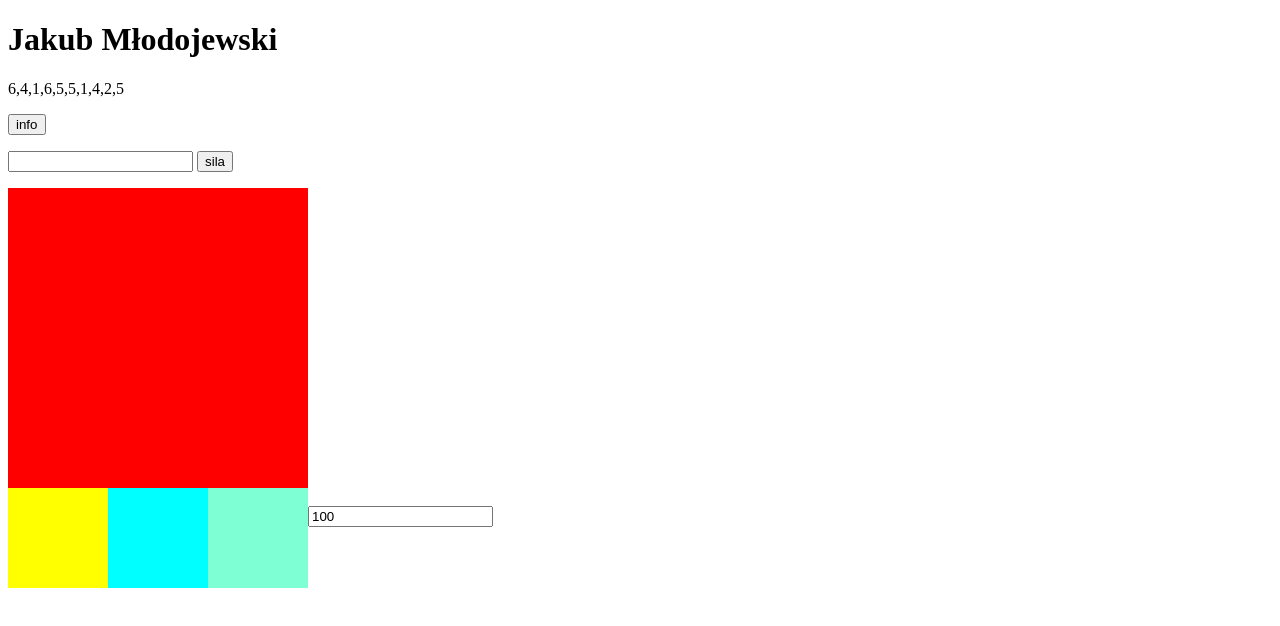
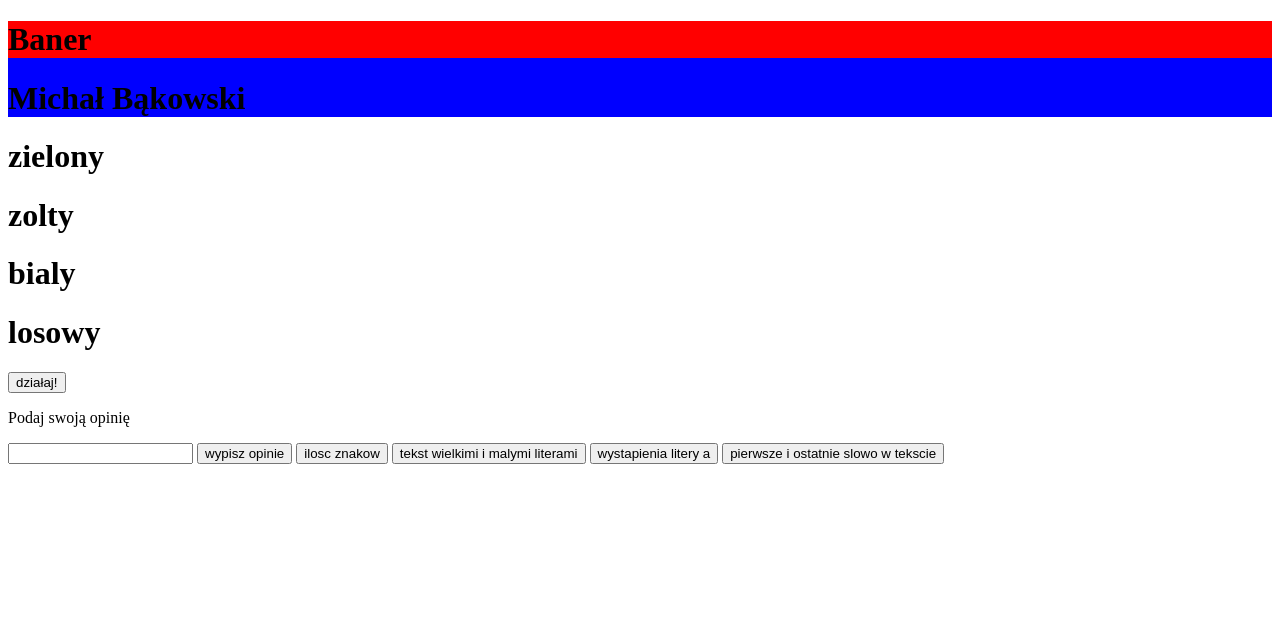
Before and after one commit to Mlodyy1/mlodyy1.github.io, a plain HTML site: page index.html in a window 1280 px wide. Drawn offline with Linux system fonts and the light colour scheme.

Commit message:
Update index.html

```diff
--- a/index.html
+++ b/index.html
@@ -1,3 +1,4 @@
+
 <!DOCTYPE html>
 <html lang="en">
 <head>
@@ -5,145 +6,91 @@
     <meta name="viewport" content="width=device-width, initial-scale=1.0">
     <title>Document</title>
     <style>
-        #duzy{
+        #naglowek {
+            background-color: blue;
+        }
+        #baner {
             background-color: red;
-            width: 300px;
-            height: 300px;
-        }
-        #maly1,#maly2,#maly3{
-            width: 100px;
-            height: 100px;
-            float: left;
-        }
-        #maly1{
-            background-color: yellow;
-        }
-        #maly2{
-            background-color: aqua;
-        }
-        #maly3{
-            background-color: aquamarine;
         }
     </style>
 </head>
 <body>
-    <h1 id="nazw">Jakub Młodojewski</h1>
-    <p id="oceny"></p>
-    <input type="button" value="info" onclick="info_oceny()">
-    <p id="oceny_info"></p>
-    <input type="password" name="" id="haslo">
-    <input type="button" value="sila" onclick="sprawdzsile()">
-    <p id="sila"></p>
-    <p id="tech19"></p>
-    <div id="duzy"></div>
-    <div id="maly1" onmouseover="zmienkolorduzego('yellow')" onmouseout="zmienkolorduzego('red')"></div>
-    <div id="maly2" onmouseover="zmienksztalt('50%')" onmouseout="zmienksztalt('0%')"></div>
-    <div id="maly3" onmouseover="zmienkolornazw('yellow')" onmouseout="zmienkolornazw('black')"></div><br>
-    <input type="number" name="" id="procent" value="100" onkeyup="procenty()">
     <script>
-        let ocena1 = Math.floor(Math.random()*6)+1
-        let ocena2 = Math.floor(Math.random()*6)+1
-        let ocena3 = Math.floor(Math.random()*6)+1
-        let ocena4 = Math.floor(Math.random()*6)+1
-        let ocena5 = Math.floor(Math.random()*6)+1
-        let ocena6 = Math.floor(Math.random()*6)+1
-        let ocena7 = Math.floor(Math.random()*6)+1
-        let ocena8 = Math.floor(Math.random()*6)+1
-        let ocena9 = Math.floor(Math.random()*6)+1
-        let ocena10 = Math.floor(Math.random()*6)+1
-        const oceny = [ocena1,ocena2,ocena3,ocena4,ocena5,ocena6,ocena7,ocena8,ocena9,ocena10]
-        document.getElementById("oceny").innerHTML=oceny
-        function info_oceny(){
-            let suma = 0
-            for (let i=0;i<oceny.length;i++){
-                suma+=oceny[i]
-            }
-            srednia = (suma/oceny.length).toFixed(2)
-            document.getElementById("oceny_info").innerHTML+="Średnia: "+srednia+"<br>"
-            zachowanie = oceny[oceny.length-1]
-            switch(zachowanie){
-                case 1:
-                    zachowanie = "Ndst"
-                    break;
-                case 2:
-                    zachowanie="Dop"
-                    break;
-                case 3:
-                    zachowanie="Dst"
-                    break;
-                case 4:
-                    zachowanie="Db"
-                    break;
-                case 5:
-                    zachowanie="Bdb"
-                    break;
-                case 6:
-                    zachowanie="Cel"
-                    break;
-                default:
-                    zachowanie="Blad"
-                    break;
-            }
-            document.getElementById("oceny_info").innerHTML+="Ocena z zachowania: "+zachowanie+"<br>"
-            if (oceny.includes(1)){
-                document.getElementById("oceny_info").innerHTML+="Czy promocja: Nie <br>"
-            }
-            else {
-                document.getElementById("oceny_info").innerHTML+="Czy promocja: Tak <br>"
-            }
-            let najwyzsza = Math.max(...oceny)
-            document.getElementById("oceny_info").innerHTML+="Najwysza ocena: "+najwyzsza+"<br>"
-
+        const kolorki = ["red", "blue", "yellow", "green", "purple", "rgb(12,3,223)", "rgb(11,4,220)", "rgb(220,220,200)"];
+        function kolory() {
+            const ilosc = kolorki.length;
+            const losowy = Math.floor(Math.random() * ilosc);
+            document.getElementById("info").innerHTML = `
+                Ilość kolorów: ${ilosc}<br>
+                Kolory: ${kolorki.join(", ")}<br>
+                Losowy kolor: ${kolorki[losowy]}<br>
+                Pierwszy kolor: ${kolorki[0]}<br>
+                Ostatni kolor: ${kolorki[ilosc - 1]}<br>
+            `;
+            document.getElementById("nazw").style.color = kolorki[losowy];
         }
-        function sprawdzsile(){
-            let haslo = document.getElementById("haslo").value
-            let sila = document.getElementById("sila")
-            if (haslo==""){
-                sila.style.color="red"
-                sila.innerHTML="Hasło puste"
-            }
-            else if (haslo.length<=4){
-                sila.style.color="pink"
-                sila.innerHTML="Hasło bardzo słabe"
-            }
-            else if (haslo.length >= 5 && haslo.length <= 8){
-                if (/[A-Z]/.test(haslo) && /[a-z]/.test(haslo)){
-                    sila.style.color="orange"
-                    sila.innerHTML="Hasło średnie"
-                }
-                else {
-                    sila.style.color="yellow"
-                    sila.innerHTML="Hasło słabe"
-                }
-            }
-            else if (haslo.length >8){
-                if (/[A-Z]/.test(haslo) && /[a-z]/.test(haslo) && /[0-9]/.test(haslo)){
-                    sila.style.color="green"
-                    sila.innerHTML="haslo silne"
-
-                }
-                else {
-                    sila.style.color="lime"
-                    sila.innerHTML="haslo prawie silne"
-                }
-            }
+        function wypisz() {
+            const opinia = document.getElementById("opinia").value;
+            const info_opinia = document.getElementById("info_opinia");
+            info_opinia.innerHTML = `Twoja opinia: ${opinia}<br>`;
         }
-        function zmienkolorduzego(kolor){
-            document.getElementById("duzy").style.backgroundColor=kolor
+        function ilosc() {
+            const opinia = document.getElementById("opinia").value;
+            const info_opinia = document.getElementById("info_opinia");
+            info_opinia.innerHTML = `Ilość znaków: ${opinia.length}<br>`;
         }
-        function zmienksztalt(procent){
-            document.getElementById("duzy").style.borderRadius=procent
+        function litery() {
+            const opinia = document.getElementById("opinia").value;
+            const info_opinia = document.getElementById("info_opinia");
+            info_opinia.innerHTML = `
+                Małymi: ${opinia.toLowerCase()}<br>
+                Dużymi: ${opinia.toUpperCase()}<br>
+            `;
         }
-        function zmienkolornazw(kolor){
-            document.getElementById("nazw").style.color=kolor
+        function zmienkolor(kolor) {
+            document.getElementById("naglowek").style.backgroundColor = kolor;
         }
-        function procenty() {
-            let percentage = document.getElementById("procent").value;
-            let width = 300 * (percentage / 100);
-            let height = 300 * (percentage / 100);
-            document.getElementById("duzy").style.width = width + "px";
-            document.getElementById("duzy").style.height = height + "px";
+        function zmienlosowy() {
+            const r = Math.floor(Math.random() * 256);
+            const g = Math.floor(Math.random() * 256);
+            const b = Math.floor(Math.random() * 256);
+            document.getElementById("naglowek").style.backgroundColor = `rgb(${r},${g},${b})`;
         }
-</script>
+        function a() {
+            const opinia = document.getElementById("opinia").value;
+            const info_opinia = document.getElementById("info_opinia");
+            const count = (opinia.match(/a/gi) || []).length;
+            info_opinia.innerHTML = `Wystąpienia litery 'a': ${count}<br>`;
+        }
+        function slowo() {
+            const opinia = document.getElementById("opinia").value.trim();
+            const words = opinia.split(/\s+/);
+            const firstWord = words[0] || '';
+            const lastWord = words[words.length - 1] || '';
+            const info_opinia = document.getElementById("info_opinia");
+            info_opinia.innerHTML = `
+                Pierwsze słowo: ${firstWord}<br>
+                Ostatnie słowo: ${lastWord}<br>
+            `;
+        }
+    </script>
+<div id="naglowek">
+    <h1 id="baner">Baner</h1>
+    <h1 id="nazw">Michał Bąkowski</h1>
+</div>
+<h1 id="zielony" onmouseover="zmienkolor('green')" onmouseout="zmienkolor('blue')">zielony</h1>
+<h1 id="zolty" onmouseover="zmienkolor('yellow')" onmouseout="zmienkolor('blue')">zolty</h1>
+<h1 id="bialy" onmouseover="zmienkolor('white')" onmouseout="zmienkolor('blue')">bialy</h1>
+<h1 id="losowy" onmouseover="zmienlosowy()" onmouseout="zmienkolor('blue')">losowy</h1>
+<input type="button" value="działaj!" onclick="kolory()">
+<p id="info"></p>
+<p>Podaj swoją opinię</p>
+<input type="text" id="opinia">
+<input type="button" value="wypisz opinie" onclick="wypisz()">
+<input type="button" value="ilosc znakow" onclick="ilosc()">
+<input type="button" value="tekst wielkimi i malymi literami" onclick="litery()">
+<input type="button" value="wystapienia litery a" onclick="a()">
+<input type="button" value="pierwsze i ostatnie slowo w tekscie" onclick="slowo()">
+<p id="info_opinia"></p>
 </body>
 </html>
```
